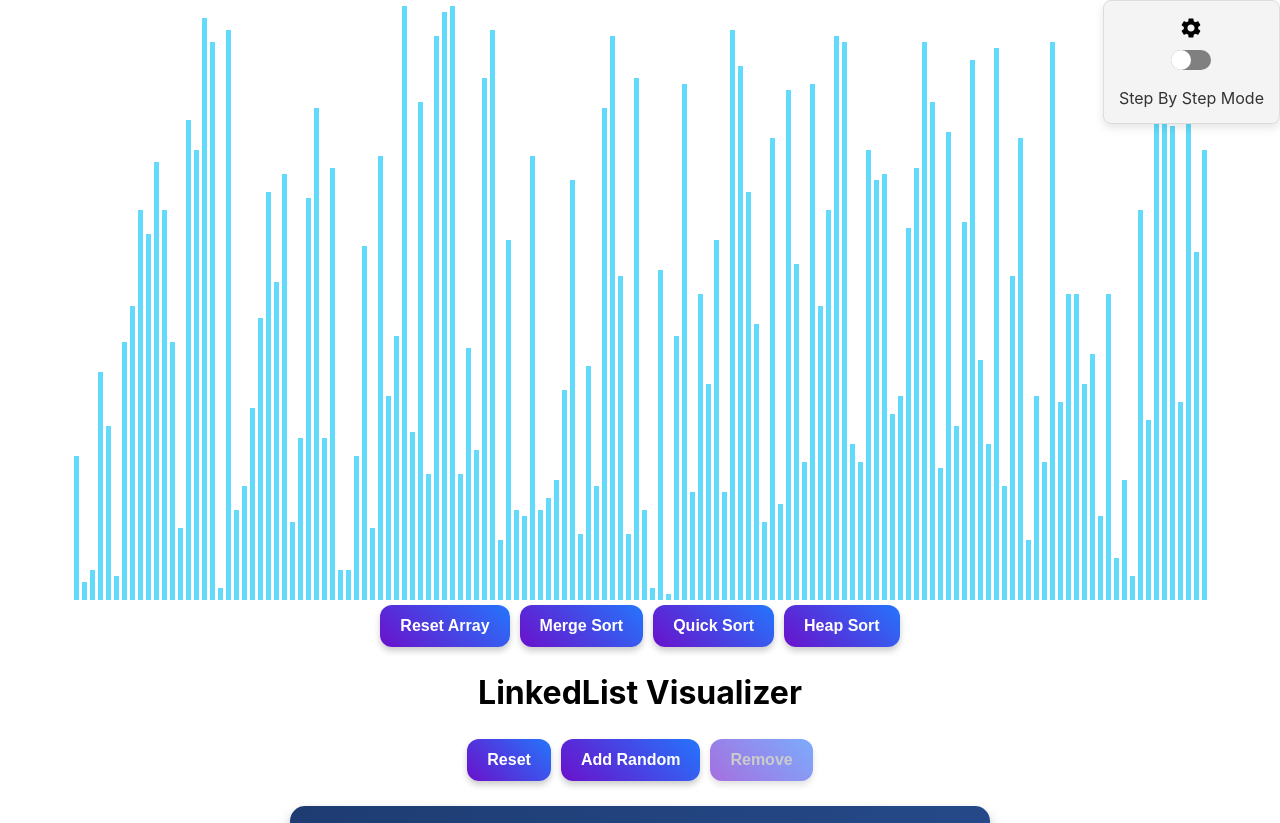
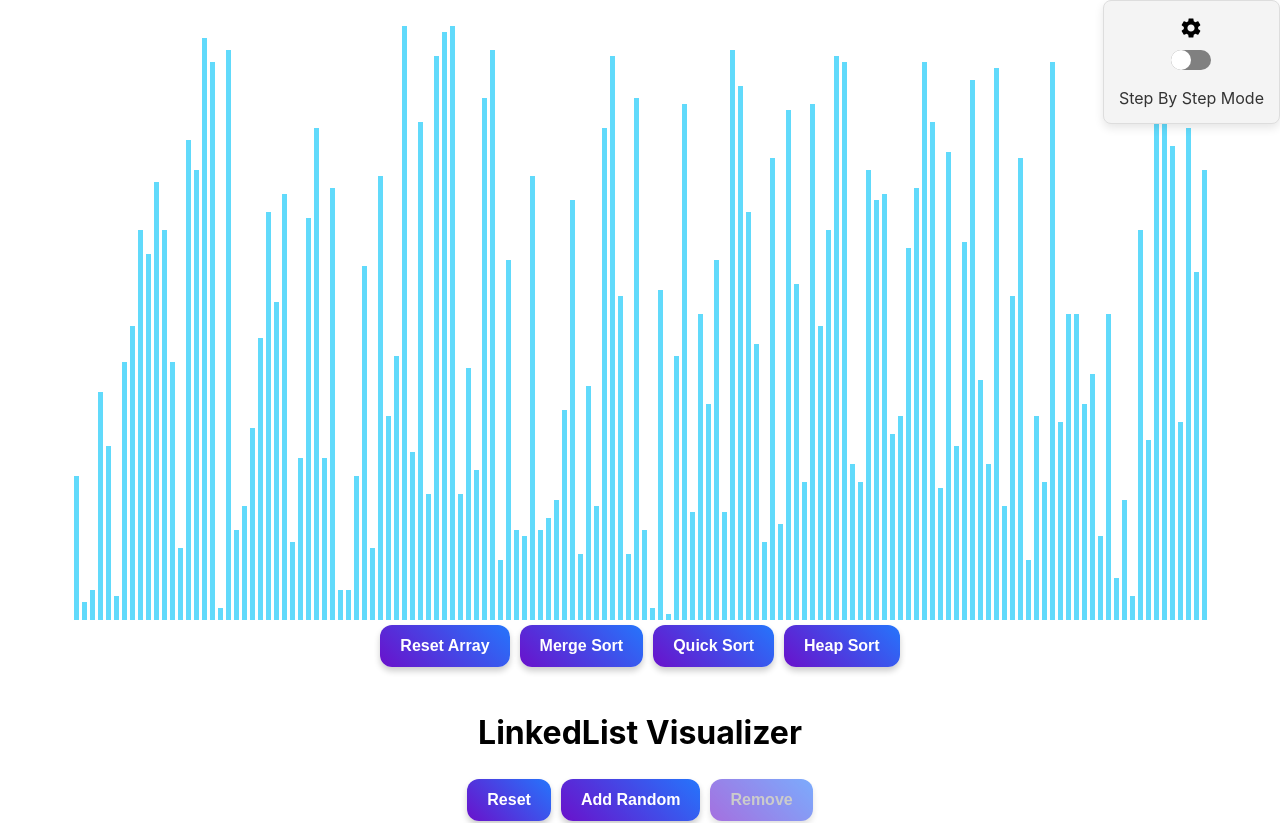
Before and after one commit to kevincas01/AlgoLens, a React (Create React App) app in the folder algo-lens-react/: page / in a window 1280 px wide. Shown: the top 823 px of the page. Built offline with nearby package versions, Linux system fonts and the light colour scheme.

Commit message:
add padding

```diff
--- a/algo-lens-react/src/App.css
+++ b/algo-lens-react/src/App.css
@@ -174,10 +174,10 @@ button:disabled {
   justify-items: center;
   align-content: center;
   width: 100vw;
+  padding: 20px 0px;
 }
 
 .bars-wrapper {
-
   display: flex;
   gap: 3px;
   align-items: end;
```
